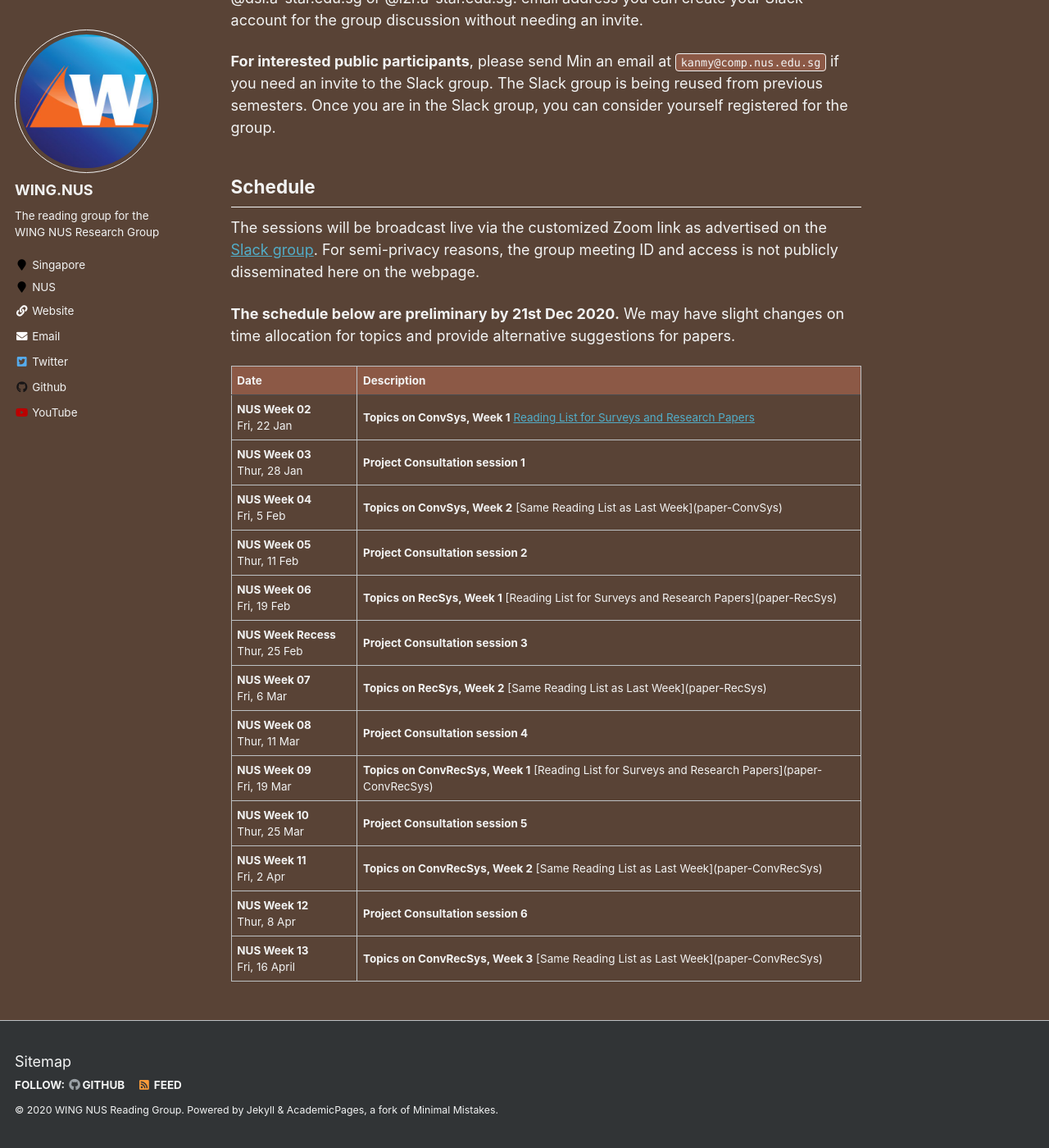
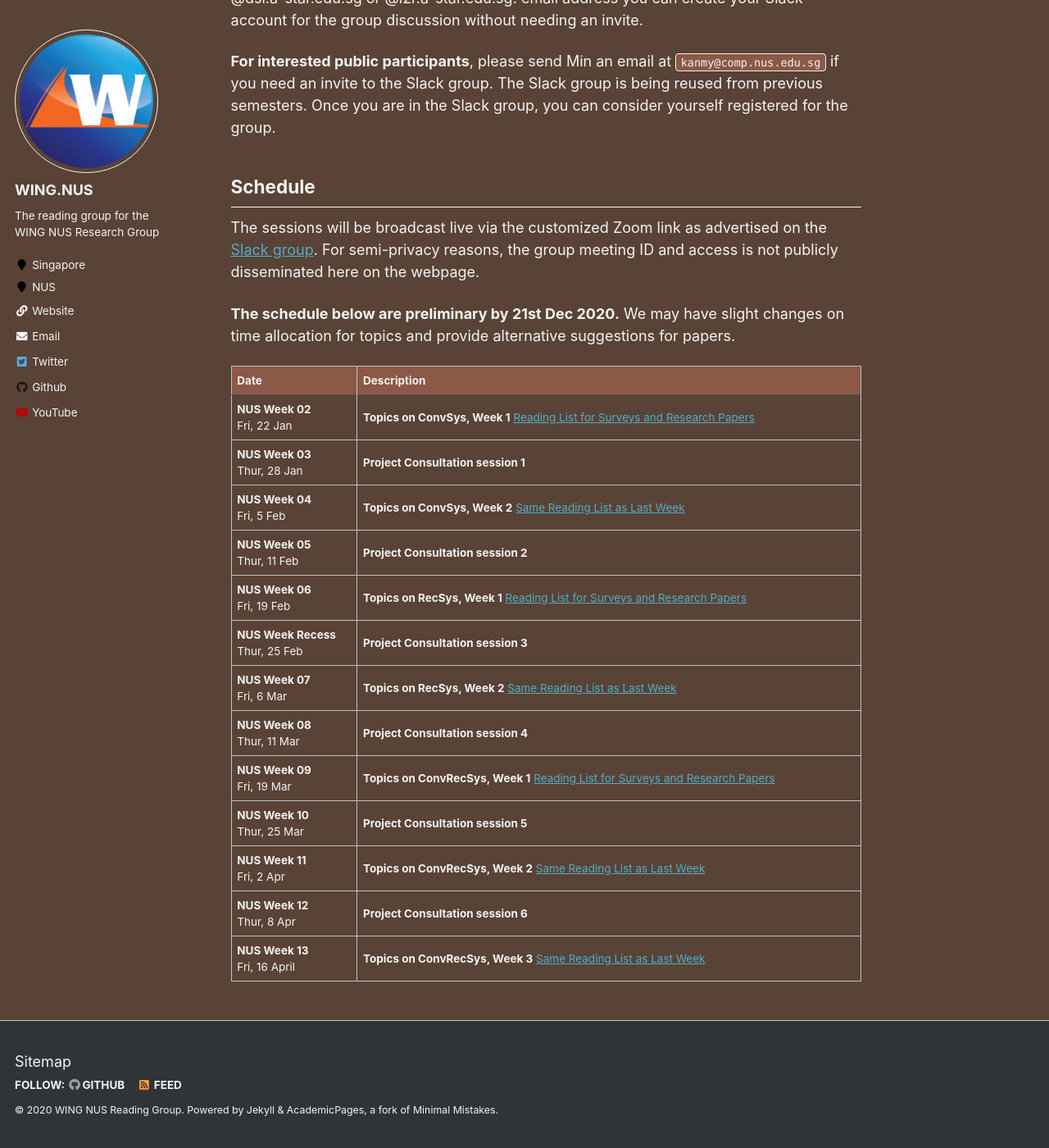
Before and after one commit to WING-NUS/cs6101, a Jekyll site: the page built from _pages/about.md, in a window 1280 px wide and 1400 px high, scrolled down 416 px. Shown: the whole window at 82% size. Built offline with Jekyll 4.4.1, drawn with Linux system fonts in a browser that asks for light colours; part of the change alters nothing that is shown.

Commit message:
change to HTML compatible

```diff
--- a/_pages/about.md
+++ b/_pages/about.md
@@ -63,7 +63,7 @@ The sessions will be broadcast live via the customized Zoom link as advertised o
   <td><b>NUS Week 04</b><br />Fri, 5 Feb
   </td>
   <td>
-    <strong>Topics on ConvSys, Week 2</strong> [Same Reading List as Last Week](paper-ConvSys)
+    <strong>Topics on ConvSys, Week 2</strong> <a href="https://wing-nus.github.io/cs6101/paper-ConvSys">Same Reading List as Last Week</a>
 
   </td>
   </tr>
@@ -80,7 +80,7 @@ The sessions will be broadcast live via the customized Zoom link as advertised o
   <td><b>NUS Week 06</b><br />Fri, 19 Feb
   </td>
   <td>
-    <strong>Topics on RecSys, Week 1</strong>  [Reading List for Surveys and Research Papers](paper-RecSys)
+    <strong>Topics on RecSys, Week 1</strong>  <a href="https://wing-nus.github.io/cs6101/paper-ConvSys">Reading List for Surveys and Research Papers</a>
   </td>
   </tr>
 
@@ -96,7 +96,7 @@ The sessions will be broadcast live via the customized Zoom link as advertised o
   <td><b>NUS Week 07</b><br />Fri, 6 Mar
   </td>
   <td>
-    <strong>Topics on RecSys, Week 2</strong> [Same Reading List as Last Week](paper-RecSys)
+    <strong>Topics on RecSys, Week 2</strong> <a href="https://wing-nus.github.io/cs6101/paper-RecSys">Same Reading List as Last Week</a>
 
   </td>
   </tr>
@@ -113,7 +113,7 @@ The sessions will be broadcast live via the customized Zoom link as advertised o
   <td><b>NUS Week 09</b><br />Fri, 19 Mar
   </td>
   <td>
-    <strong>Topics on ConvRecSys, Week 1</strong> [Reading List for Surveys and Research Papers](paper-ConvRecSys)
+    <strong>Topics on ConvRecSys, Week 1</strong> <a href="https://wing-nus.github.io/cs6101/paper-ConvRecSys">Reading List for Surveys and Research Papers</a>
   </td>
   </tr>
 
@@ -129,7 +129,7 @@ The sessions will be broadcast live via the customized Zoom link as advertised o
   <td><b>NUS Week 11</b><br />Fri, 2 Apr
   </td>
  <td>
-    <strong>Topics on ConvRecSys, Week 2</strong>  [Same Reading List as Last Week](paper-ConvRecSys)
+    <strong>Topics on ConvRecSys, Week 2</strong>  <a href="https://wing-nus.github.io/cs6101/paper-ConvRecSys">Same Reading List as Last Week</a>
   </td>
   </tr>
 
@@ -145,7 +145,7 @@ The sessions will be broadcast live via the customized Zoom link as advertised o
   <td><b>NUS Week 13</b><br />Fri, 16 April
   </td>
   <td>
-    <strong>Topics on ConvRecSys, Week 3</strong>  [Same Reading List as Last Week](paper-ConvRecSys)
+    <strong>Topics on ConvRecSys, Week 3</strong> <a href="https://wing-nus.github.io/cs6101/paper-ConvRecSys">Same Reading List as Last Week</a>
   </td>
   </tr>
   <tr>
```
Also changed, not shown: README.md (line endings or trailing spaces).
